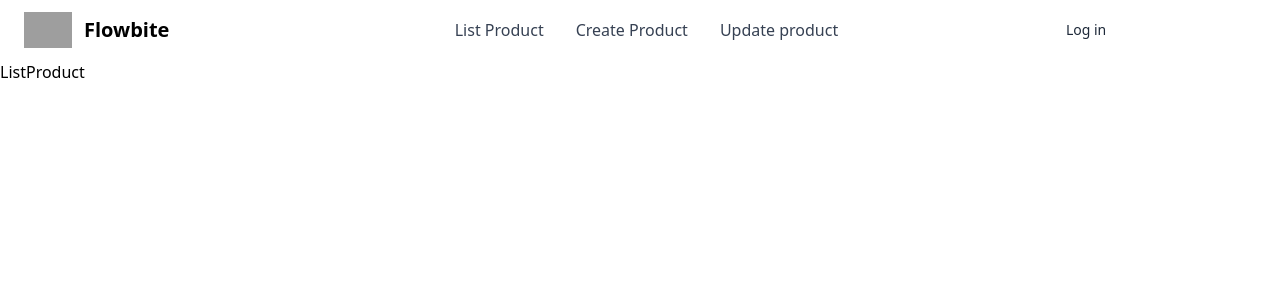
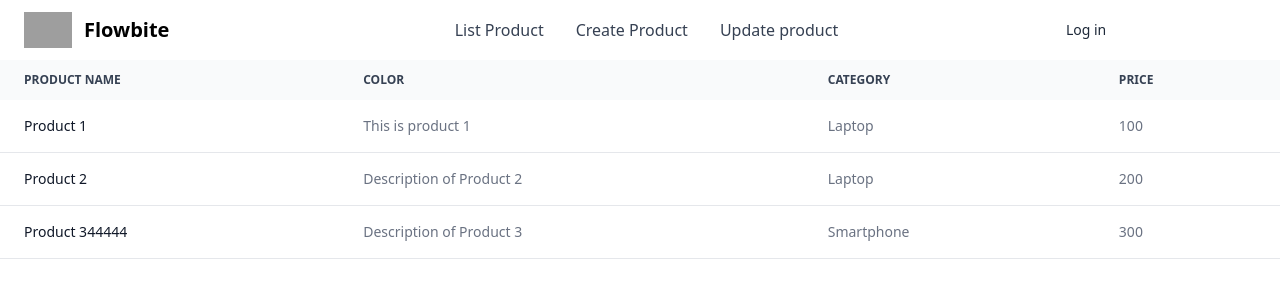
Before and after one commit to Jzztt/WD20104-Typescript, a React (Vite) app: page /products in a window 1280 px wide. Shown: the top 300 px of the page. Built offline with nearby package versions, Linux system fonts and the light colour scheme; data requests are answered from the project's data file; grey boxes are pictures that could not be loaded.

Commit message:
feat: show product

```diff
--- /dev/null
+++ b/db.json
@@ -0,0 +1,26 @@
+{
+    "products": [
+        {
+            "id": 1,
+            "name": "Product 1",
+            "price": 100,
+            "description": "This is product 1",
+            "category": "Laptop"
+        },
+        {
+            "id": 2,
+            "name": "Product 2",
+            "price": 200,
+            "category": "Laptop",
+            "description": "Description of Product 2"
+        },
+        {
+            "id": 3,
+            "name": "Product 344444",
+            "price": 300,
+            "category": "Smartphone",
+            "description": "Description of Product 3"
+        }
+    ],
+    "users": []
+}
--- a/package.json
+++ b/package.json
@@ -5,12 +5,14 @@
   "type": "module",
   "scripts": {
     "dev": "vite",
+    "server": "json-server db.json  ./node_modules/json-server-auth --watch --port 3000",
     "build": "tsc -b && vite build",
     "lint": "eslint .",
     "preview": "vite preview"
   },
   "dependencies": {
     "@tailwindcss/vite": "^4.1.7",
+    "axios": "^1.9.0",
     "react": "^19.1.0",
     "react-dom": "^19.1.0",
     "react-router": "^7.6.0",
@@ -25,6 +27,7 @@
     "eslint-plugin-react-hooks": "^5.2.0",
     "eslint-plugin-react-refresh": "^0.4.19",
     "globals": "^16.0.0",
+    "json-server-auth": "^2.1.0",
     "typescript": "~5.8.3",
     "typescript-eslint": "^8.30.1",
     "vite": "^6.3.5"
--- a/src/components/ListProduct.tsx
+++ b/src/components/ListProduct.tsx
@@ -1,10 +1,67 @@
-import React from 'react'
+import axios from "axios";
+import React, { useEffect, useState } from "react";
 
+interface IProduct {
+  id: number;
+  name: string;
+  price: number;
+  category: string;
+  description: string;
+}
 const ListProduct = () => {
+  const [products, setProducts] = useState<IProduct[]>([]);
+  const fetchProduct = async () => {
+    const fetchProductResponse = await axios.get(
+      "http://localhost:3000/products"
+    );
+    setProducts(fetchProductResponse.data);
+  };
+  useEffect(() => {
+    fetchProduct();
+  },[]);
 
   return (
-    <div>ListProduct</div>
-  )
-}
+    <>
+      <div className="relative overflow-x-auto">
+        <table className="w-full text-sm text-left rtl:text-right text-gray-500 dark:text-gray-400">
+          <thead className="text-xs text-gray-700 uppercase bg-gray-50 dark:bg-gray-700 dark:text-gray-400">
+            <tr>
+              <th scope="col" className="px-6 py-3">
+                Product name
+              </th>
+              <th scope="col" className="px-6 py-3">
+                Color
+              </th>
+              <th scope="col" className="px-6 py-3">
+                Category
+              </th>
+              <th scope="col" className="px-6 py-3">
+                Price
+              </th>
+            </tr>
+          </thead>
+          <tbody>
+            {products.map((product) => (
+              <tr
+                key={product.id}
+                className="bg-white border-b dark:bg-gray-800 dark:border-gray-700 border-gray-200"
+              >
+                <th
+                  scope="row"
+                  className="px-6 py-4 font-medium text-gray-900 whitespace-nowrap dark:text-white"
+                >
+                  {product.name}
+                </th>
+                <td className="px-6 py-4"> {product.description}</td>
+                <td className="px-6 py-4"> {product.category}</td>
+                <td className="px-6 py-4"> {product.price}</td>
+              </tr>
+            ))}
+          </tbody>
+        </table>
+      </div>
+    </>
+  );
+};
 
-export default ListProduct
+export default ListProduct;
```
Also changed, not shown: 1 other file (tests, documents, lock files or other folders).
